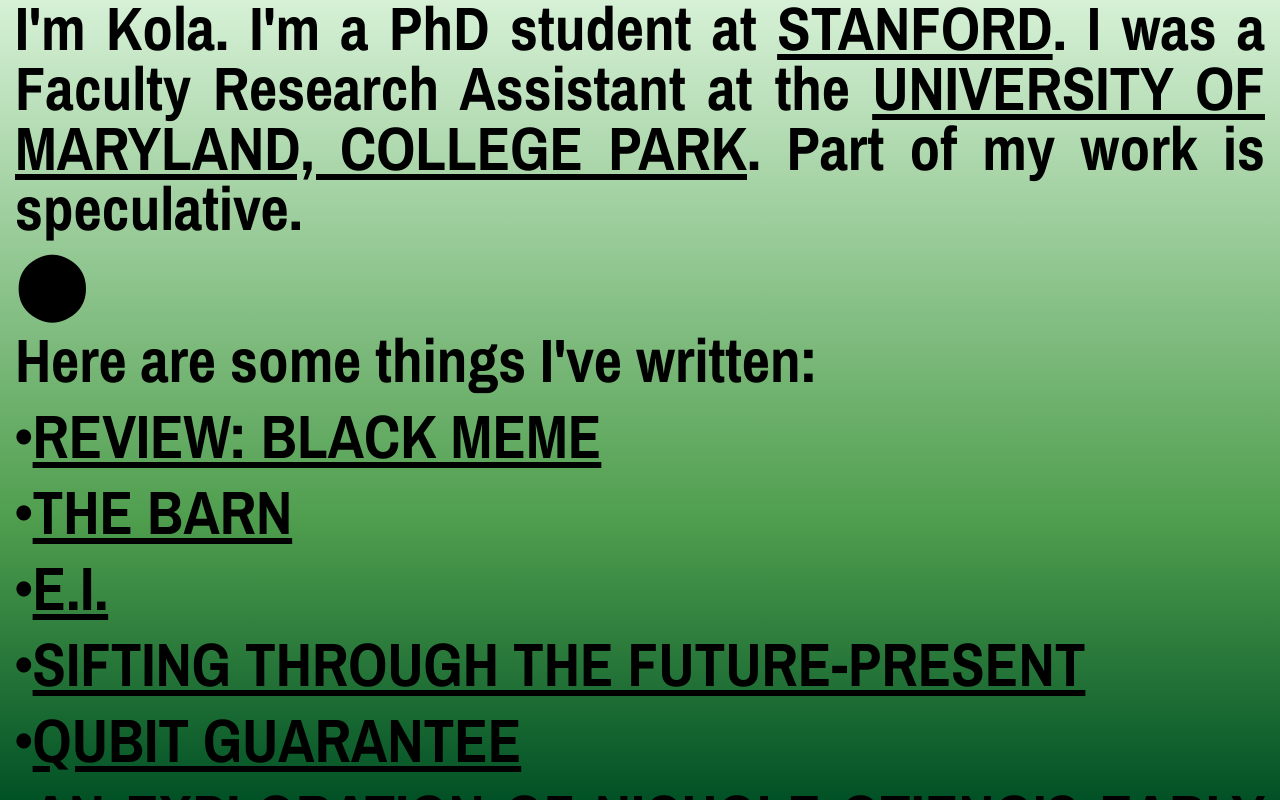
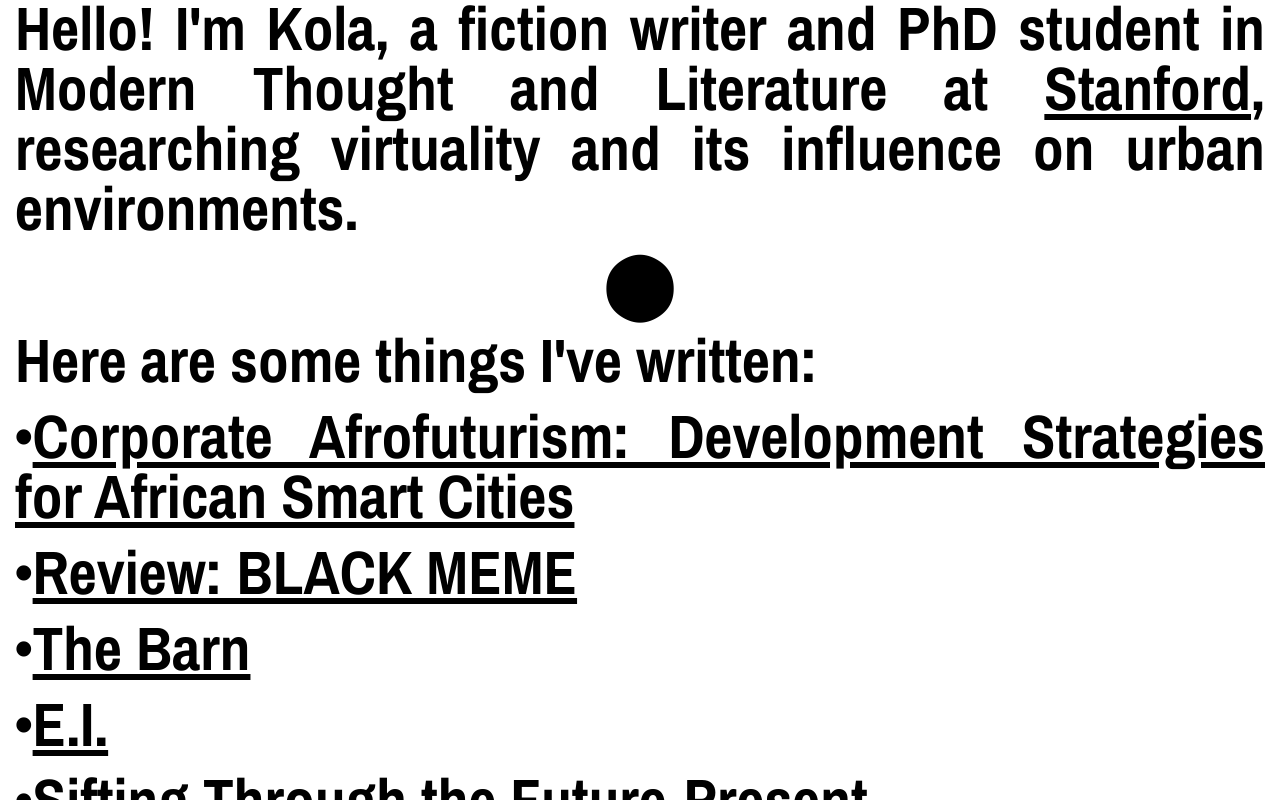
Before and after one commit to MonaLon/sitestuff, a React (Create React App) app: page / in a window 1280 px wide. Built offline with nearby package versions, Linux system fonts and the light colour scheme.

Commit message:
Few changes...

```diff
--- a/src/App.css
+++ b/src/App.css
@@ -20,8 +20,6 @@
 
 .App-header {
   background-color: #282c34;
-  background: rgb(2,0,36);
-background: linear-gradient(90deg, rgba(2,0,36,1) 0%, rgba(9,9,121,1) 35%, rgba(0,212,255,1) 100%);
   min-height: 100vh;
   display: flex;
   flex-direction: column;
--- a/src/App.js
+++ b/src/App.js
@@ -24,16 +24,18 @@
     line-height: 60px;
     margin-bottom: 30px;
     word-wrap: break-word;
+    adjustsFontSizeToFit={true};
+    numberOfLines={1};
 
     a {
         color: black;
-        text-transform: uppercase;
+        //text-transform: uppercase;
         text-decoration: underline;
     }
 `;
 
 const Backer = styled.div`
-background-image: linear-gradient(0deg, rgba(1,81,38,1) 0%, rgba(79,158,78,1) 35%, rgba(184,230,184,0.5779353977919293) 100%);
+//background-image: linear-gradient(0deg, rgba(1,81,38,1) 0%, rgba(79,158,78,1) 35%, rgba(184,230,184,0.5779353977919293) 100%);
 width: min-vw-100;
 height: min-vh-100;
 background-size: cover;
@@ -50,9 +52,10 @@
       <Backer>
       <React.Fragment>
         <div class = "container-fluid" style={{height: "100vh"}}>
-            <Text><p>I'm Kola. I'm a PhD student at <a href = "https://mtl.stanford.edu" target="_blank">Stanford</a>. I was a Faculty Research Assistant at the <a href="https://mith.umd.edu/" target="_blank">University of Maryland, College Park</a>. Part of my work is speculative.</p>
-            <p>⬤</p>
+            <Text><p>Hello! I'm Kola, a fiction writer and PhD student in Modern Thought and Literature at <a href = "https://mtl.stanford.edu/people/kolawole-heyward-rotimi" target="_blank">Stanford</a>, researching virtuality and its influence on urban environments.</p>
+            <p><center>⬤</center></p>
             <p>Here are some things I've written:</p>
+            <p>•<a href = "https://www.mediapolisjournal.com/2023/03/corporate-afrofuturism/" target = "_blank">Corporate Afrofuturism: Development Strategies for African Smart Cities</a></p>
             <p>•<a href = "https://reviewsindh.pubpub.org/pub/black-meme/release/1" target = "_blank">Review: BLACK MEME</a></p>
             <p>•<a href = "https://logicmag.io/clouds/" target="_blank">The Barn</a></p>
             <p>•<a href = "https://reckoning.press/reckoning-6/" target="_blank">E.I.</a></p>
@@ -62,9 +65,9 @@
             <p>•<a href = "https://kola.legumenation.com/kola/index" target="_blank">Technological Disruptions: The Interplay of Subjective Flaws and Virtual Space</a></p>
             <p>•<a href = "https://www.fiyahlitmag.com/issues/issue-9/" target="_blank" rel="noopener noreferrer">Gloss</a></p>
             <p>•<a href = "https://clarkesworldmagazine.com/heyward-rotimi_10_15/" target="_blank">The Father</a></p>
-            <p>⬤</p>
-            <p>Here's my <a href = "https://drive.google.com/file/d/1yvXytyBsTRYHSQjrS-0s-oUjgHSFdyNo/view?usp=sharing" target="_blank">CV</a> and <a href = "https://twitter.com/KolaHR" target="_blank">Twitter</a>.</p>
-            <p style = {{ fontSize: '30pt' }}>kolaheywardrotimi at gmail.com</p></Text>
+            <p><center>⬤</center></p>
+            <p>Here's my <a href = "https://drive.google.com/file/d/1yvXytyBsTRYHSQjrS-0s-oUjgHSFdyNo/view?usp=sharing" target="_blank">CV</a>.</p>
+            <p style = {{ fontSize: '30pt' }}>kolaheywardrotimi at gmail.com // kolahr at stanford.edu</p></Text>
           </div>
       </React.Fragment>
       </Backer>
```
